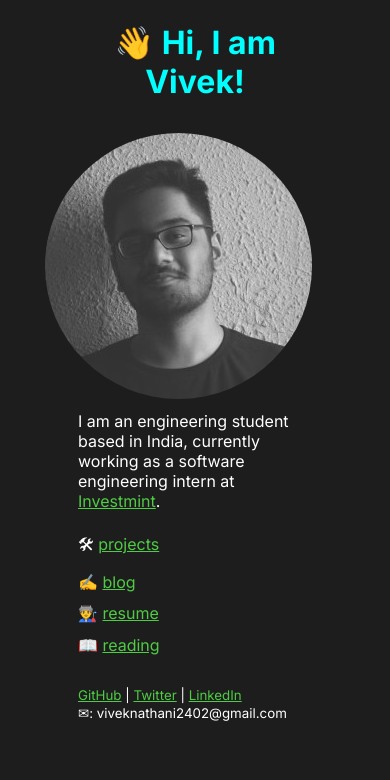
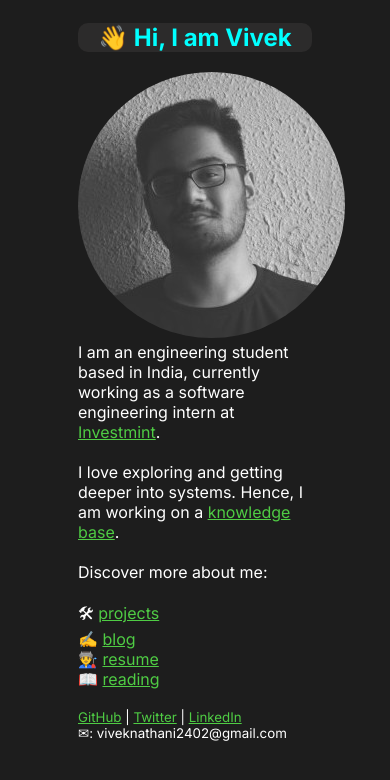
Before and after one commit to viveknathani/viveknathani.github.io, a plain HTML site: page index.html in a window 390 px wide. Drawn offline with Linux system fonts and the light colour scheme.

Commit message:
clean up

```diff
--- a/index.html
+++ b/index.html
@@ -8,10 +8,14 @@
 </head>
 <body>
 
-<h1>Hi, I am Vivek!</h1>
+<h1>Hi, I am Vivek</h1>
 <br>
 <img src="self.jpg">
 <p>I am an engineering student based in India, currently working as a software engineering intern at <a href="https://www.investmint.club/">Investmint</a>.</p>
+<br>
+<p>I love exploring and getting deeper into systems. Hence, I am working on a <a href="https://systems.vivekn.dev">knowledge base</a>.</p>
+<br>
+<p>Discover more about me:</p>
 <br>
 <ul>
   <li>🛠 <a href="./work">projects</a></li>
--- a/theme.css
+++ b/theme.css
@@ -22,10 +22,8 @@ h1 {
     color: cyan;
     text-align: center;
     margin-top: 10%;
-}
-
-p {
-    margin-bottom: 1%;
+    background-color: #2c2b2b;
+    border-radius: 10px;
 }
 
 a, a:visited, a:hover, a:active {
@@ -47,15 +45,10 @@ ul {
 }
 
 @media screen and (max-width: 480px) {
-
-    * {
-        margin-bottom: 5%;
+    h1 {
+        font-size: 24px;
     }
-
-    body {
-        width: 60%;
-        margin: auto;
+    img {
+        float: none;
     }
-
-
 }
```
